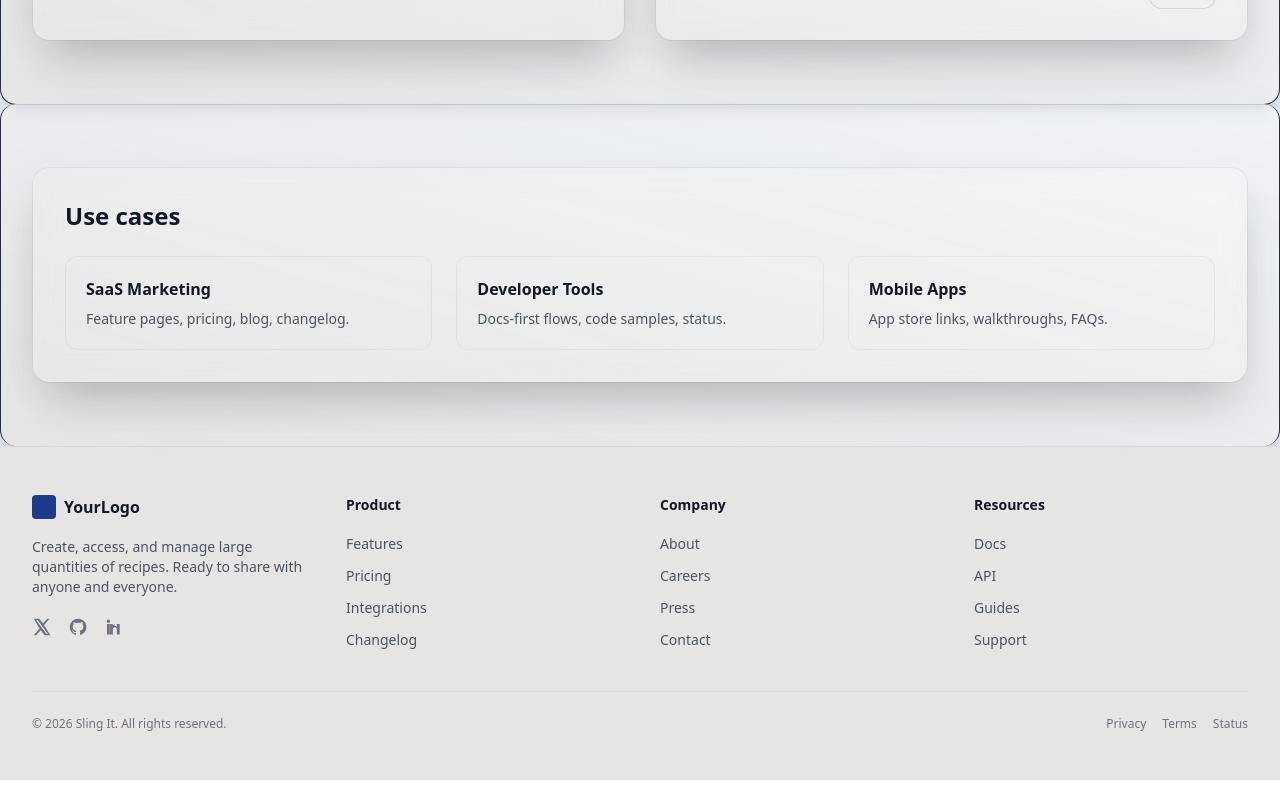
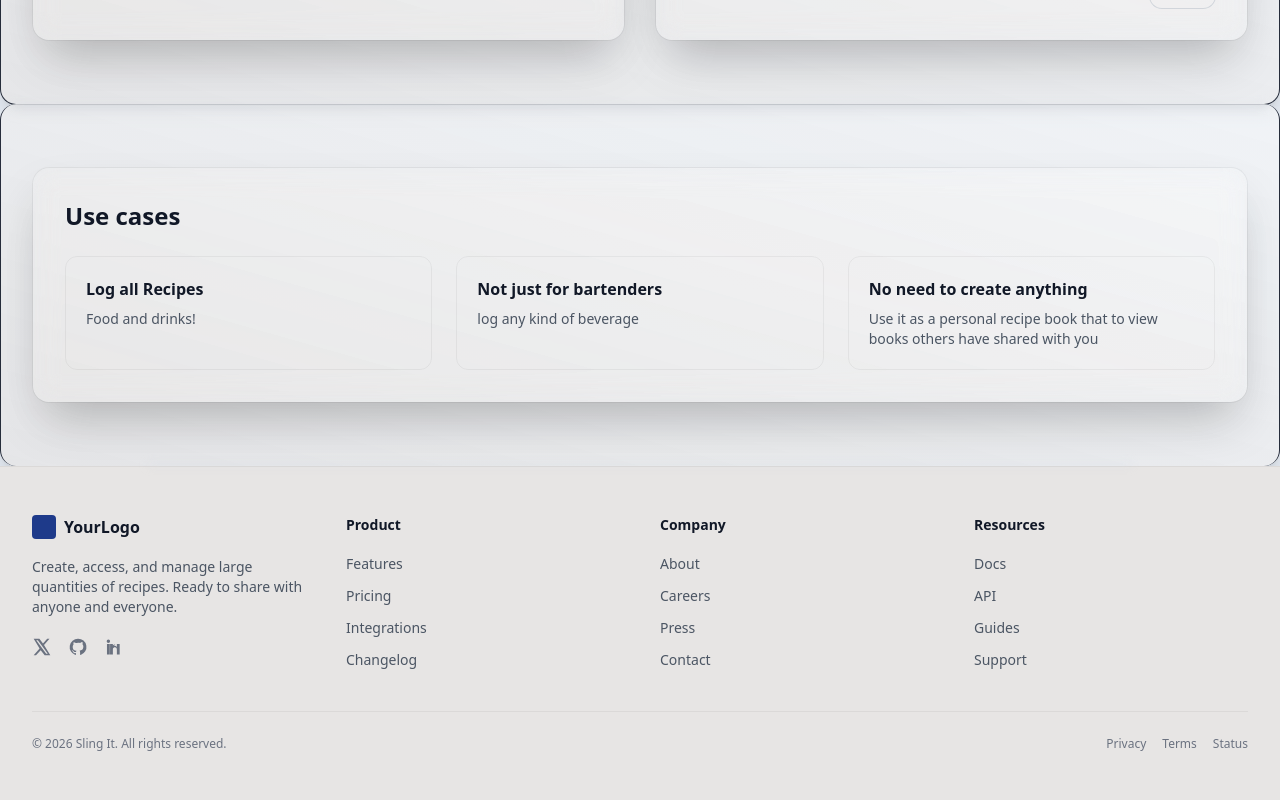
Before and after one commit to JoHeyJo/sling-it-product-site, a React (Vite) app: page / in a window 1280 px wide. Shown: the part 1836-2636 px from the top of the page. Built offline with nearby package versions, Linux system fonts and the light colour scheme.

Commit message:
WIP: CardGrid

```diff
--- a/src/data/content.ts
+++ b/src/data/content.ts
@@ -78,14 +78,14 @@ export const testimonials = [
 
 export const useCases = [
   {
-    title: "SaaS Marketing",
-    blurb: "Feature pages, pricing, blog, changelog.",
+    title: "Log all Recipes",
+    blurb: "Food and drinks!",
   },
   {
-    title: "Developer Tools",
-    blurb: "Docs-first flows, code samples, status.",
+    title: "Not just for bartenders",
+    blurb: "log any kind of beverage",
   },
-  { title: "Mobile Apps", blurb: "App store links, walkthroughs, FAQs." },
+  { title: "No need to create anything", blurb: "Use it as a personal recipe book that to view books others have shared with you" },
 ];
 
 export const integrations = [
```
